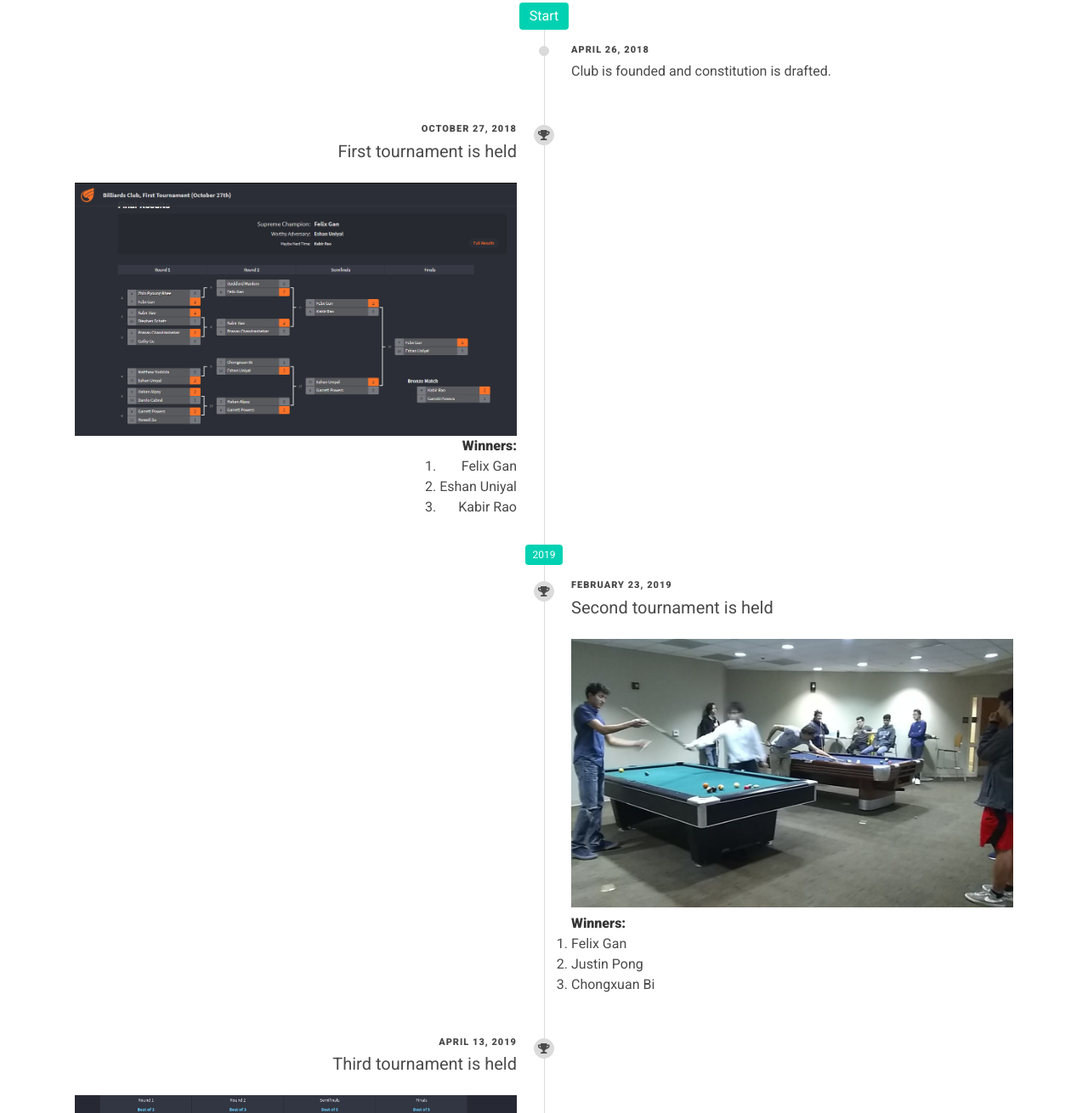
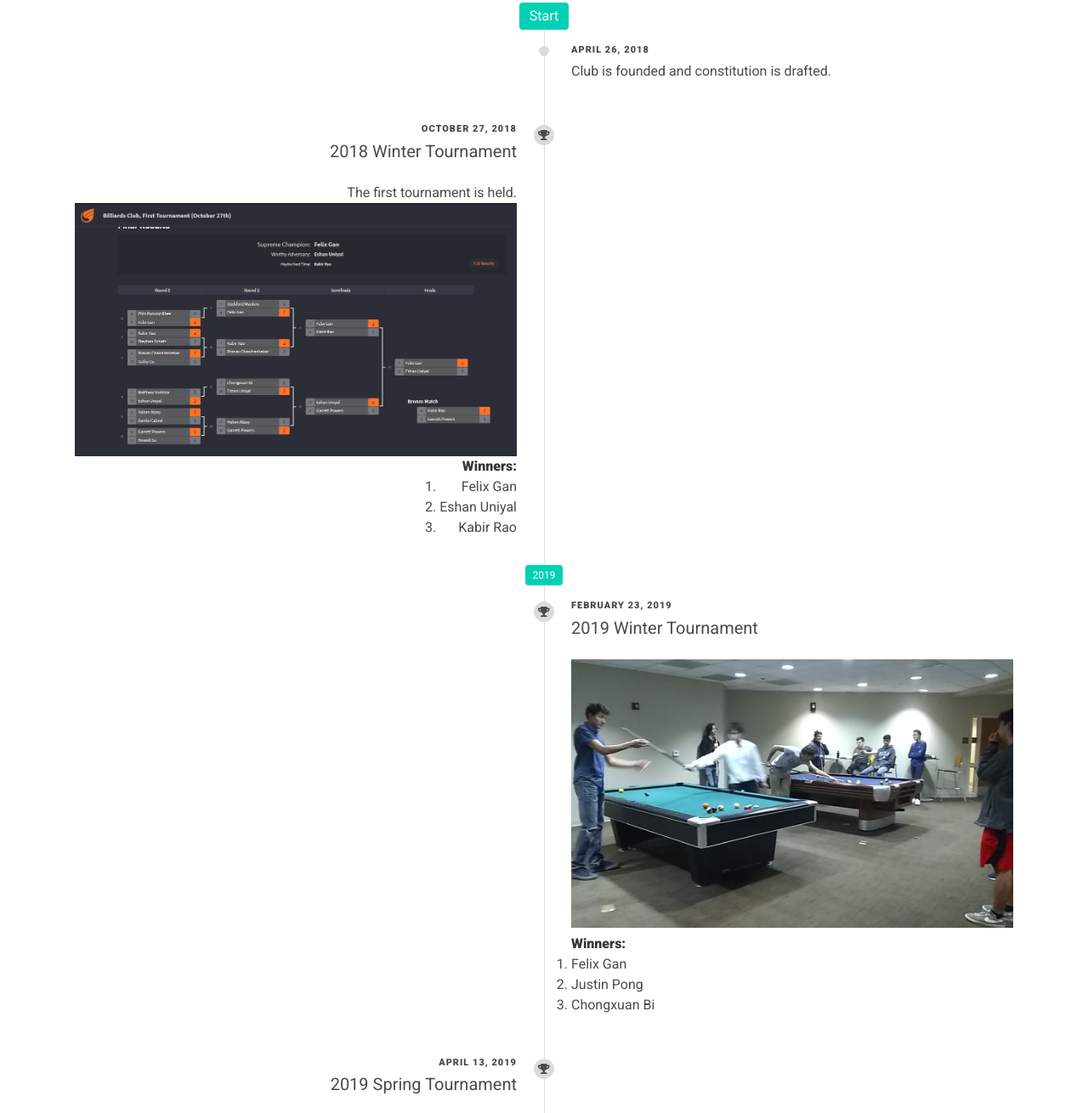
Before and after one commit to Kimeiga/billiards-club, a website: page index.html in a window 1280 px wide. Shown: the part 2775-4085 px from the top of the page at 85% size. Drawn offline with nearby package versions, Linux system fonts and the light colour scheme.

Commit message:
updated tournament names

```diff
--- a/index.html
+++ b/index.html
@@ -207,7 +207,8 @@
             </div>
             <div class="timeline-content">
               <p class="heading">October 27, 2018</p>
-              <h2 class="subtitle">First tournament is held</h2>
+              <h2 class="subtitle">2018 Winter Tournament</h2>
+              <p>The first tournament is held.</p>
               <img src="./images/first_tournament.png" alt="First Tournament">
               <strong>Winners:</strong>
               <ol>
@@ -226,7 +227,7 @@
             </div>
             <div class="timeline-content">
               <p class="heading">February 23, 2019</p>
-              <h2 class="subtitle">Second tournament is held</h2>
+              <h2 class="subtitle">2019 Winter Tournament</h2>
               <img src="./images/second_tournament.png" alt="Second Tournament">
               <strong>Winners:</strong>
               <ol>
@@ -242,7 +243,7 @@
             </div>
             <div class="timeline-content">
               <p class="heading">April 13, 2019</p>
-              <h2 class="subtitle">Third tournament is held</h2>
+              <h2 class="subtitle">2019 Spring Tournament</h2>
               <img src="./images/third_tournament.png" alt="Third Tournament">
               <strong>Winners:</strong>
               <ol>
@@ -258,7 +259,7 @@
             </div>
             <div class="timeline-content">
               <p class="heading">November 16, 2019</p>
-              <h2 class="subtitle">Fourth tournament is held</h2>
+              <h2 class="subtitle">2019 Winter Tournament</h2>
               <p>Collaboration with CSSA at UCLA (Chinese Students and Scholars Association)</p>
               <img src="./images/fourth_tournament.png" alt="Fourth Tournament">
               <strong>Winners:</strong>
```
